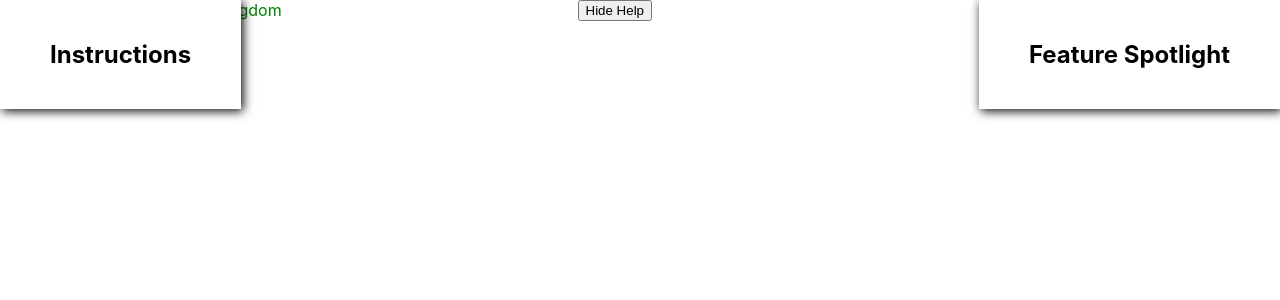
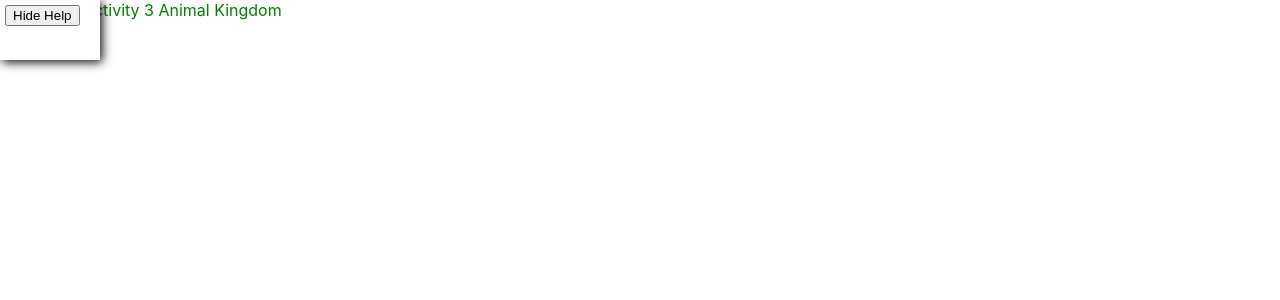
Before and after one commit to praxent/growth-days-disney-world, a React (Vite) app: page /animal-kingdom/activity3 in a window 1280 px wide. Both pictures are taken after a click on the button "Show Help". Shown: the top 300 px of the page. Built offline with nearby package versions, Linux system fonts and the light colour scheme.

Commit message:
Minor spacing for instructions menu

```diff
--- a/captain-only/App.css
+++ b/captain-only/App.css
@@ -99,36 +99,6 @@ a {
   top: -900px;
 }
 
-.instructions,
-.spotlight {
-  position: fixed;
-  top: 0;
-  z-index: 9998;
-
-  padding: 20px 50px;
-  background: white;
-  box-shadow: 2px 2px 10px 0;
-}
-.instructions {
-  left: 0;
-}
-.spotlight {
-  right: 0;
-}
-
-.instructions ul,
-.spotlight ul {
-  margin: 0;
-  padding-left: 15px;
-}
-
-
-.display-help {
-  position: fixed;
-  z-index: 9999;
-  left: calc(50% - 125px/2);
-}
-
 .pulse {
   transform: scale(1);
   animation: pulse 2s infinite;
--- a/captain-only/Instructions.tsx
+++ b/captain-only/Instructions.tsx
@@ -1,5 +1,40 @@
 import * as React from "react";
 import { useLocation} from "react-router-dom";
+import styled from "styled-components";
+import {JSXElementConstructor} from "react";
+
+const Styles = styled.div`
+  .display-help {
+    position: fixed;
+    z-index: 9999;
+    top: 5px;
+    left: 5px;
+  }
+
+  .instructions,
+  .spotlight {
+    position: fixed;
+    top: 0;
+    z-index: 9998;
+
+    padding: 40px 50px 20px 50px;
+    background: white;
+    box-shadow: 2px 2px 10px 0;
+  }
+
+  .instructions {
+    left: 0;
+  }
+
+  .spotlight {
+    right: 0;
+  }
+
+  .instructions ul {
+    margin: 0;
+    padding-left: 15px;
+  }
+`;
 
 function Instructions() {
   const { pathname } = useLocation();
@@ -7,38 +42,62 @@ function Instructions() {
   const onClick = () => setShowHelp(!showHelp);
 
   return (
-    <>
+    <Styles>
       <button className="display-help" onClick={onClick}>
         {showHelp ? "Hide Help" : "Show Help"}
       </button>
 
       {showHelp &&
+        <div className="instructions">
+          {renderHelpDetails(pathname)}
+        </div>
+      }
+    </Styles>
+  )
+}
+
+function renderHelpDetails(pathname : string) : JSXElementConstructor {
+  let helpDetails : JSXElementConstructor;
+  switch (pathname) {
+    case "/animal-kingdom/activity1":
+      helpDetails = (
         <>
-          <div className="instructions">
           <h2>Instructions</h2>
-            {pathname === "/animal-kingdom/activity1" &&
+          <ul>
+            <li>Effect Hooks</li>
+            <li>Higher Order Component</li>
+            <li>Inter-Component Communication</li>
+          </ul>
+          <h2>Feature Spotlight</h2>
           <ul>
             <li>Requirement 1</li>
             <li>Requirement 2</li>
             <li>Requirement 3</li>
           </ul>
+        </>
+      );
+      break;
+    case "/animal-kingdom/activity2":
+      helpDetails = (
+        <>
+        </>
+      );
+      break;
+    case "/animal-kingdom/activity3":
+      helpDetails = (
+        <>
+        </>
+      );
+      break;
+    default:
+      helpDetails = (
+        <>
+          This page doesn't have help
+        </>
+      );
+      break;
   }
-          </div>
-
-          <div className="spotlight">
-            <h2>Feature Spotlight</h2>
-            {pathname === "/animal-kingdom/activity1" &&
-              <ul>
-                <li>Effect Hooks</li>
-                <li>Higher Order Component</li>
-                <li>Inter-Component Communication</li>
-              </ul>
-            }
-          </div>
-        </>
-      }
-    </>
-  )
+  return helpDetails
 }
 
 export default Instructions
```
Lines whose indentation alone changed are shown as unchanged.
